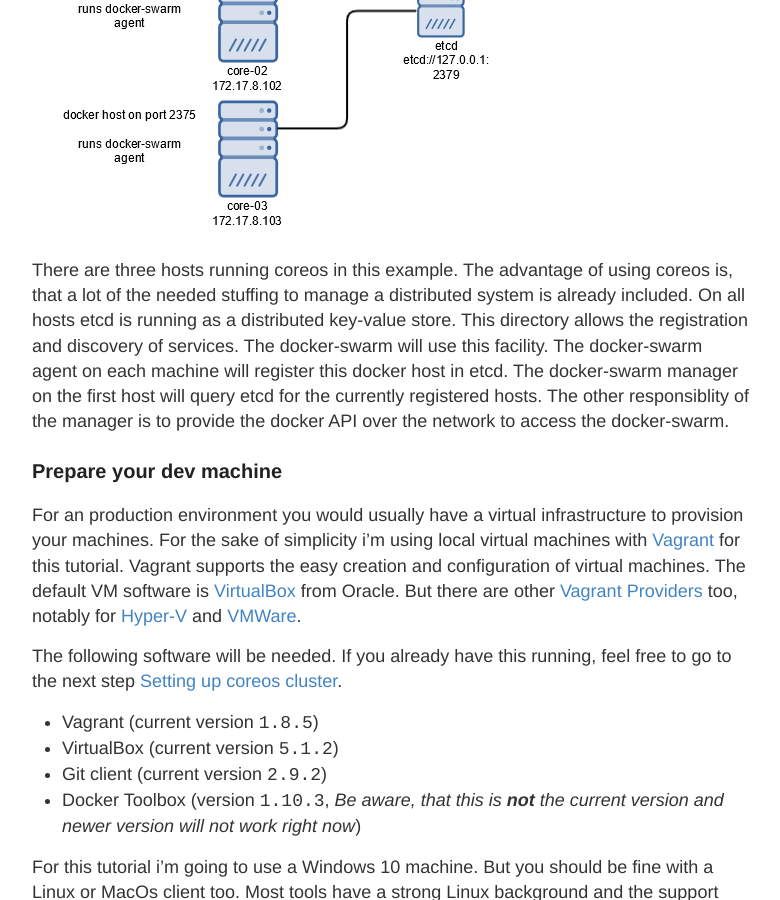
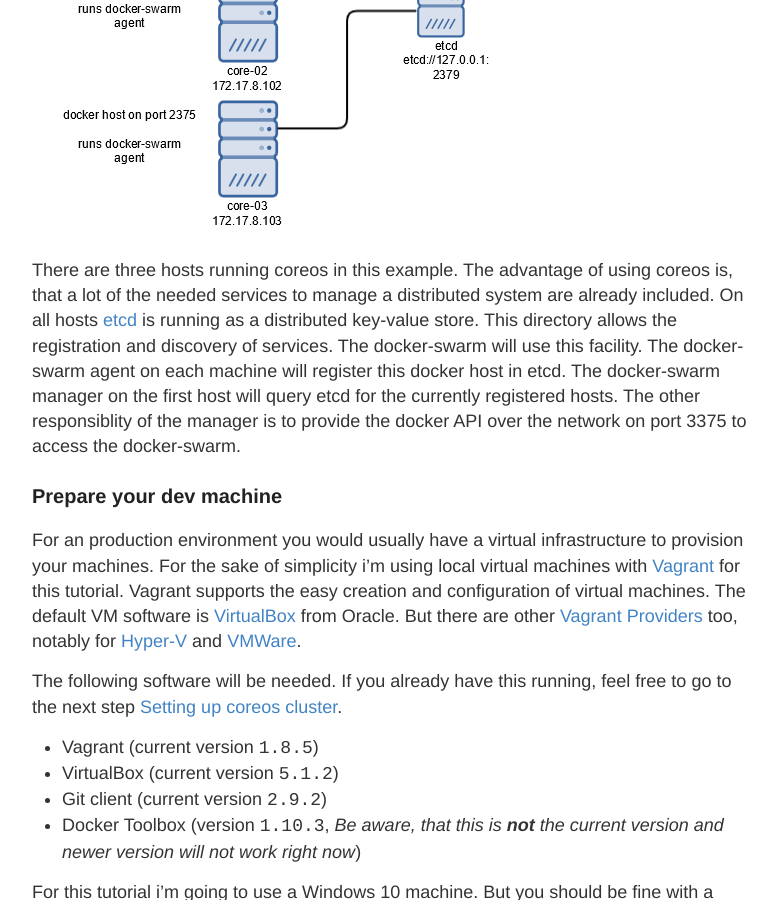
Before and after one commit to ender74/ender74.github.io, a Jekyll site: the page built from _posts/2016-08-09-Master-Slave-Jenkins-With-Docker-Part1.md, in a window 1280 px wide and 900 px high, scrolled down 607 px. Shown: the whole window, without its empty margins (248-1028 px from the left). Built offline with Jekyll 4.4.1, drawn with Linux system fonts in a browser that asks for light colours.

Commit message:
typos corrected

```diff
--- a/_posts/2016-08-09-Master-Slave-Jenkins-With-Docker-Part1.md
+++ b/_posts/2016-08-09-Master-Slave-Jenkins-With-Docker-Part1.md
@@ -9,12 +9,12 @@
 
 ![Network Topology]({{ site.baseurl }}/images/2016-08-09-Master-Slave-Jenkins-With-Docker-Part1/network-topology.png "Network Topology")
 
-There are three hosts running coreos in this example. The advantage of using coreos is, that a lot of the needed stuffing
-to manage a distributed system is already included. On all hosts etcd is running as a distributed key-value store. This
-directory allows the registration and discovery of services. The docker-swarm will use this facility. The docker-swarm agent
-on each machine will register this docker host in etcd. The docker-swarm manager on the first host will query etcd for the
-currently registered hosts. The other responsiblity of the manager is to provide the docker API over the network to access
-the docker-swarm.
+There are three hosts running coreos in this example. The advantage of using coreos is, that a lot of the needed services
+to manage a distributed system are already included. On all hosts [etcd](https://coreos.com/etcd/) is running as a distributed
+key-value store. This directory allows the registration and discovery of services. The docker-swarm will use this facility.
+The docker-swarm agent on each machine will register this docker host in etcd. The docker-swarm manager on the first host
+will query etcd for the currently registered hosts. The other responsiblity of the manager is to provide the docker API
+over the network on port 3375 to access the docker-swarm.
 
 ### Prepare your dev machine
 
```
